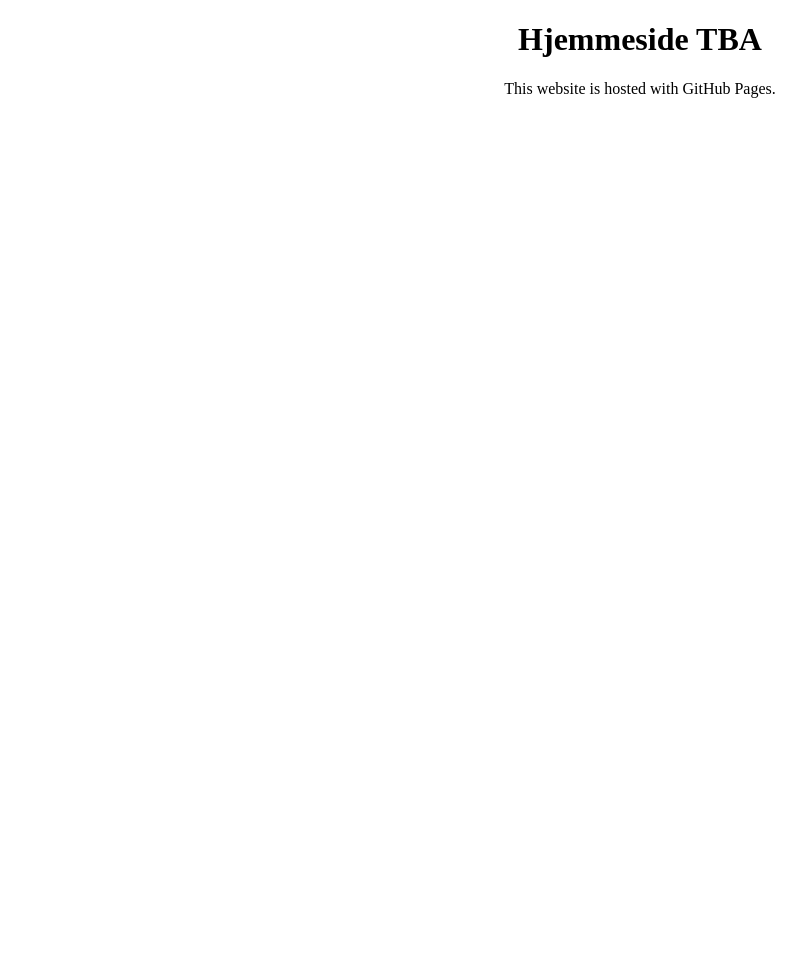
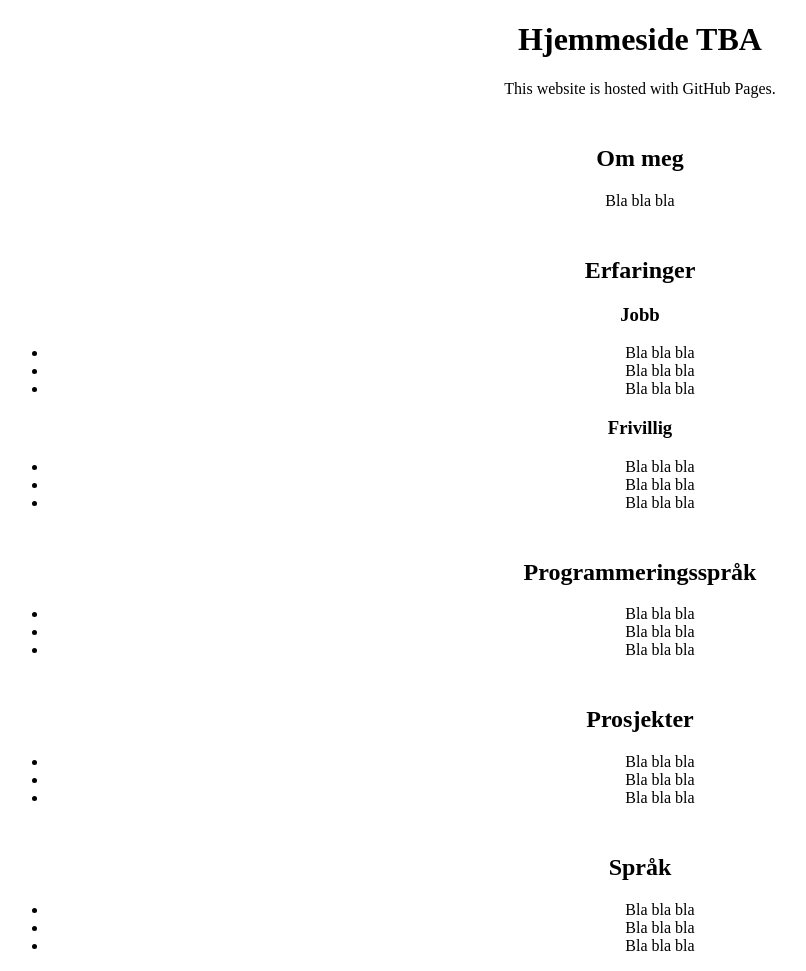
Before and after one commit to erlendandre/erlendandre.github.io, a plain HTML site: page index.html in a window 1280 px wide. Shown: the whole page, without its empty margins (0-806 px from the left). Before the commit the page ends 800 px from the top, so only its background shows below. Drawn offline with Linux system fonts and the light colour scheme.

Commit message:
Update index.html

```diff
--- a/index.html
+++ b/index.html
@@ -1,7 +1,42 @@
 <!DOCTYPE html>
 <html>
 <body>
-<h1 align="center">Hjemmeside TBA</h1>
-<p align="center">This website is hosted with GitHub Pages.</p>
+<center>
+<h1>Hjemmeside TBA</h1>
+<p>This website is hosted with GitHub Pages.</p>
+<h2><br>Om meg</h2>
+<p>Bla bla bla</p>
+<h2><br>Erfaringer</h2>
+<h3>Jobb</h3>
+<ul>
+  <li>Bla bla bla</li>
+  <li>Bla bla bla</li>
+  <li>Bla bla bla</li>
+</ul>
+<h3>Frivillig</h3>
+<ul>
+  <li>Bla bla bla</li>
+  <li>Bla bla bla</li>
+  <li>Bla bla bla</li>
+</ul>
+<h2><br>Programmeringsspråk</h2>
+<ul>
+  <li>Bla bla bla</li>
+  <li>Bla bla bla</li>
+  <li>Bla bla bla</li>
+</ul>
+<h2><br>Prosjekter</h2>
+<ul>
+  <li>Bla bla bla</li>
+  <li>Bla bla bla</li>
+  <li>Bla bla bla</li>
+</ul>
+<h2><br>Språk</h2>
+<ul>
+  <li>Bla bla bla</li>
+  <li>Bla bla bla</li>
+  <li>Bla bla bla</li>
+</ul>
+</center>
 </body>
 </html>
```
